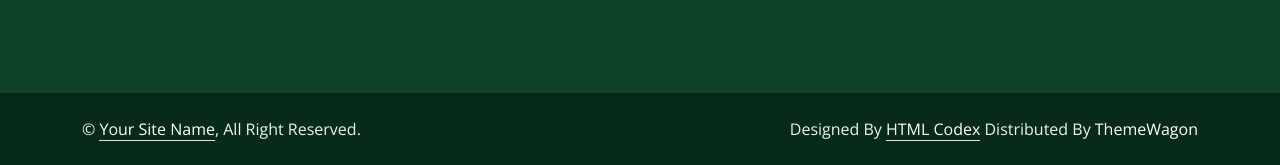
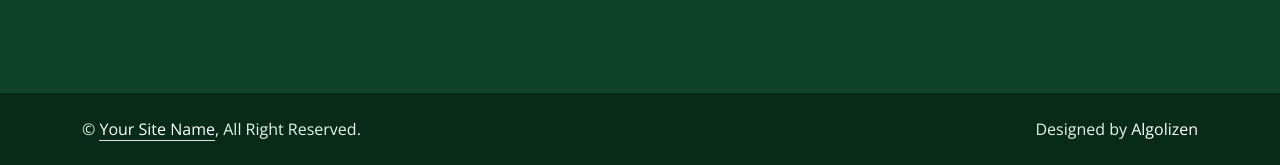
Before and after one commit to algolizen-projects/Gardener, a plain HTML site: page index.html in a window 1280 px wide. Shown: the part 7244-7409 px from the top of the page. Drawn offline with nearby package versions, Linux system fonts and the light colour scheme; files that its build step writes are made by us from their sources; animation ran at ten frames a second.

Commit message:
Update index.html

```diff
--- a/index.html
+++ b/index.html
@@ -698,8 +698,7 @@
                 </div>
                 <div class="col-md-6 text-center text-md-end">
                     <!--/*** This template is free as long as you keep the footer author’s credit link/attribution link/backlink. If you'd like to use the template without the footer author’s credit link/attribution link/backlink, you can purchase the Credit Removal License from "https://htmlcodex.com/credit-removal". Thank you for your support. ***/-->
-                    Designed By <a class="border-bottom" href="https://htmlcodex.com">HTML Codex</a> Distributed By <a href="https://themewagon.com">ThemeWagon</a>
-                </div>
+<p class="m-0">Designed by <a href="https://algolizen.com" target="_blank">Algolizen</a></p>                </div>
             </div>
         </div>
     </div>
```
